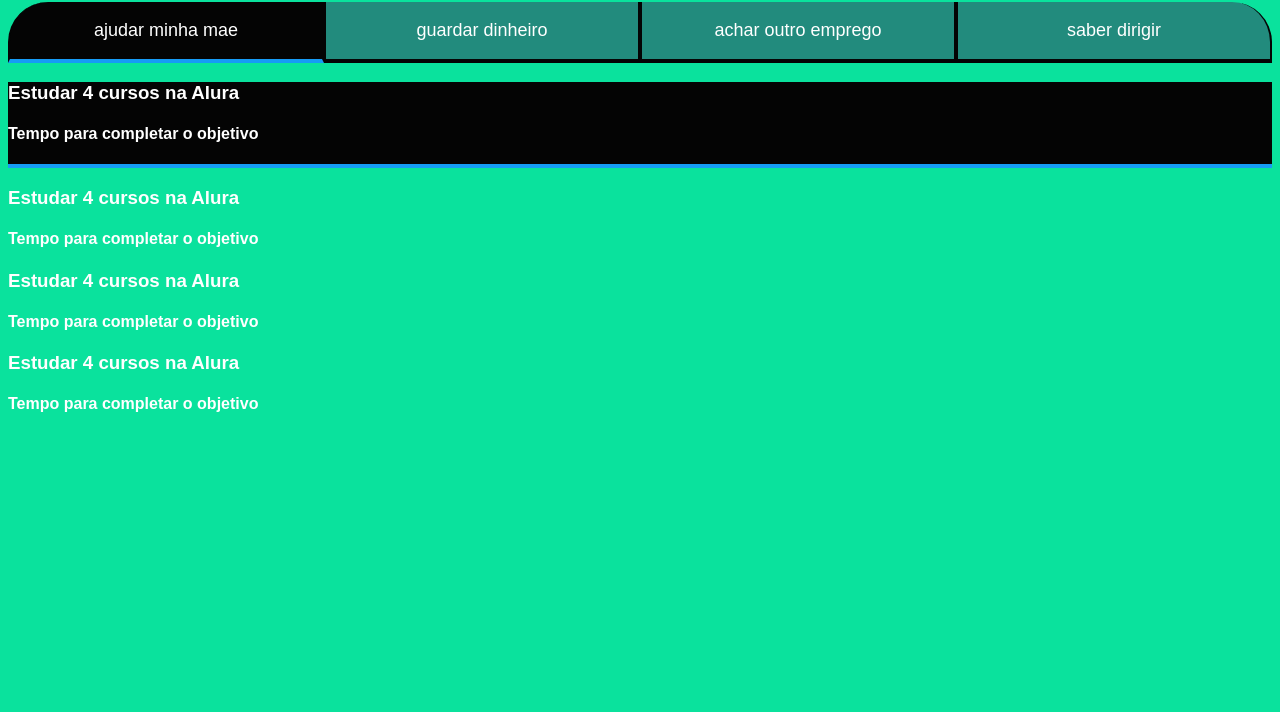
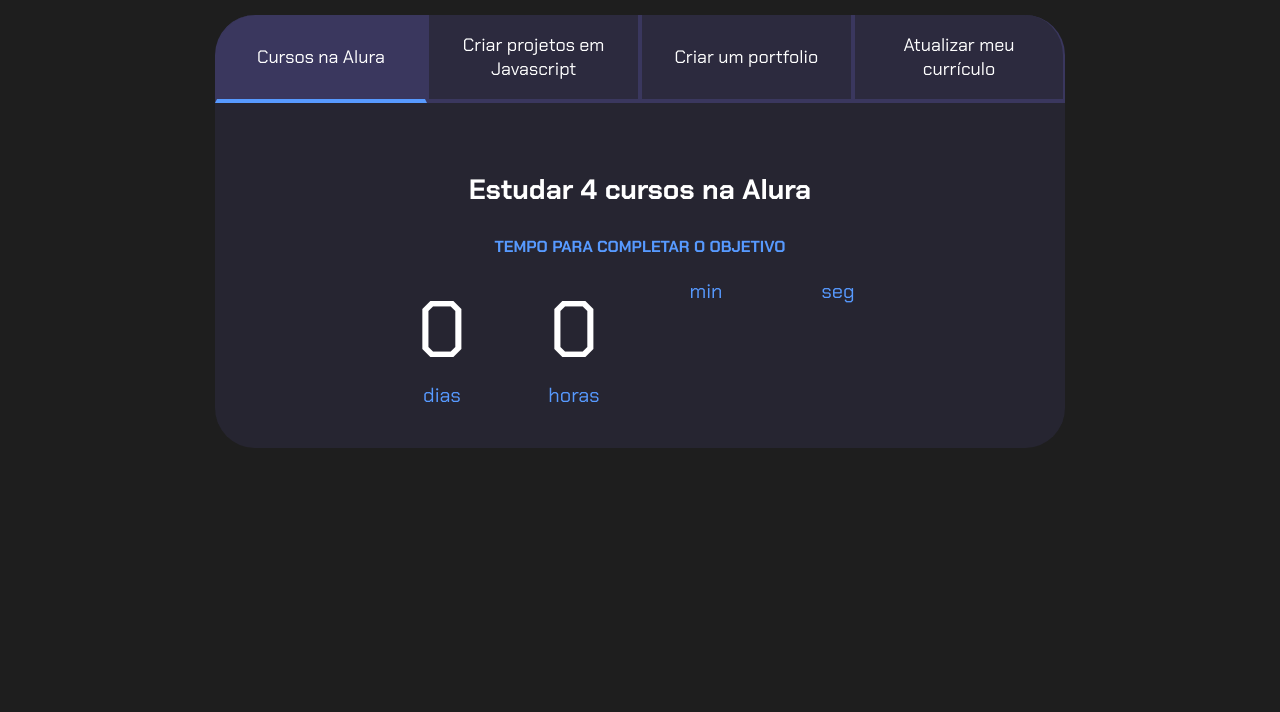
Before and after one commit to kaofreitas/agenda2025, a plain HTML site: page index.html in a window 1280 px wide. Shown: the part 88-800 px from the top of the page. Drawn offline with Linux system fonts and the light colour scheme.

Commit message:
Add files via upload

```diff
--- a/index.html
+++ b/index.html
@@ -1,44 +1,116 @@
 <!DOCTYPE html>
 <html lang="pt-br">
+
 <head>
     <meta charset="UTF-8">
-    <meta name="viewport" content="width=device-width, initial-scale=1.0">
-    <title>Document</title>
+    <meta name="viewport" content="width=device-width, initial scale=1.0">
+    <title>Meus objetivos do ano</title>
     <link rel="stylesheet" href="style.css">
 </head>
 
 <body>
     <section class="conteudo-principal">
-    <h2 class="titulo-principal">meus objetivos<span>_</span></h2>
+        <h2 class="titulo-principal">Meus objetivos do ano<span>_</span></h2>
         <div class="conteudo">
             <div class="botoes">
-            <button class="botao ativo">ajudar minha  mae</button>
-            <button class="botao">guardar dinheiro</button>
-            <button class="botao">achar outro emprego</button>
-            <button class="botao">saber dirigir</button>
+                <button class="botao ativo">Cursos na Alura</button>
+                <button class="botao">Criar projetos em Javascript</button>
+                <button class="botao">Criar um portfolio</button>
+                <button class="botao">Atualizar meu currículo</button>
             </div>
-
             <div class="abas-textos">
-            <div class="abas-conteudo ativo">
+                <div class="aba-conteudo ativo">
                     <h3 class="aba-conteudo-titulo-principal">Estudar 4 cursos na Alura</h3>
                     <h4 class="aba-conteudo-titulo-secundario">Tempo para completar o objetivo</h4>
+                    <div class="contador">
+                        <div class="contador-digito">
+                            <p class="contador-digito-numero" id="dias0"></p>
+                            <p class="contador-digito-texto">dias</p>
                         </div>
-            <div class="abas-conteudo">
-                <h3 class="aba-conteudo-titulo-principal">Estudar 4 cursos na Alura</h3>
+                        <div class="contador-digito">
+                            <p class="contador-digito-numero" id="horas0"></p>
+                            <p class="contador-digito-texto">horas</p>
+                        </div>
+                        <div class="contador-digito">
+                            <p class="contador-digito-numero" id="min0"></p>
+                            <p class="contador-digito-texto">min</p>
+                        </div>
+                        <div class="contador-digito">
+                            <p class="contador-digito-numero" id="seg0"></p>
+                            <p class="contador-digito-texto">seg</p>
+                        </div>
+                    </div>
+                </div>
+                <div class="aba-conteudo">
+                    <h3 class="aba-conteudo-titulo-principal">Criar 5 projetos em Javascript</h3>
                     <h4 class="aba-conteudo-titulo-secundario">Tempo para completar o objetivo</h4>
+                    <div class="contador">
+                        <div class="contador-digito">
+                            <p class="contador-digito-numero" id="dias1"></p>
+                            <p class="contador-digito-texto">dias</p>
                         </div>
-            <div class="abas-conteudo">
-                <h3 class="aba-conteudo-titulo-principal">Estudar 4 cursos na Alura</h3>
+                        <div class="contador-digito">
+                            <p class="contador-digito-numero" id="horas1"></p>
+                            <p class="contador-digito-texto">horas</p>
+                        </div>
+                        <div class="contador-digito">
+                            <p class="contador-digito-numero" id="min1"></p>
+                            <p class="contador-digito-texto">min</p>
+                        </div>
+                        <div class="contador-digito">
+                            <p class="contador-digito-numero" id="seg1"></p>
+                            <p class="contador-digito-texto">seg</p>
+                        </div>
+                    </div>
+                </div>
+                <div class="aba-conteudo">
+                    <h3 class="aba-conteudo-titulo-principal">Criar um portfolio com os meus 3 melhores projetos</h3>
                     <h4 class="aba-conteudo-titulo-secundario">Tempo para completar o objetivo</h4>
+                    <div class="contador">
+                        <div class="contador-digito">
+                            <p class="contador-digito-numero" id="dias2"></p>
+                            <p class="contador-digito-texto">dias</p>
                         </div>
-            <div class="abas-conteudo">
-                <h3 class="aba-conteudo-titulo-principal">Estudar 4 cursos na Alura</h3>
+                        <div class="contador-digito">
+                            <p class="contador-digito-numero" id="horas2"></p>
+                            <p class="contador-digito-texto">horas</p>
+                        </div>
+                        <div class="contador-digito">
+                            <p class="contador-digito-numero" id="min2"></p>
+                            <p class="contador-digito-texto">min</p>
+                        </div>
+                        <div class="contador-digito">
+                            <p class="contador-digito-numero" id="seg2"></p>
+                            <p class="contador-digito-texto">seg</p>
+                        </div>
+                    </div>
+                </div>
+                <div class="aba-conteudo">
+                    <h3 class="aba-conteudo-titulo-principal">Atualizar meu curriculo com os certificados da Alura</h3>
                     <h4 class="aba-conteudo-titulo-secundario">Tempo para completar o objetivo</h4>
+                    <div class="contador">
+                        <div class="contador-digito">
+                            <p class="contador-digito-numero" id="dias3"></p>
+                            <p class="contador-digito-texto">dias</p>
                         </div>
-
+                        <div class="contador-digito">
+                            <p class="contador-digito-numero" id="horas3"></p>
+                            <p class="contador-digito-texto">horas</p>
+                        </div>
+                        <div class="contador-digito">
+                            <p class="contador-digito-numero" id="min3"></p>
+                            <p class="contador-digito-texto">min</p>
+                        </div>
+                        <div class="contador-digito">
+                            <p class="contador-digito-numero" id="seg3"></p>
+                            <p class="contador-digito-texto">seg</p>
+                        </div>
+                    </div>
+                </div>
+            </div>
         </div>
     </section>
+    <script src="main.js"></script>
+</body>
 
-
-</body>
 </html>
--- a/main.js
+++ b/main.js
@@ -18,7 +18,6 @@
 const tempoObjetivo2 = new Date("2025-12-05T00:00:00");
 const tempoObjetivo3 = new Date("2025-11-08T00:00:00");
 const tempoObjetivo4 = new Date("2025-02-01T00:00:00");
-
 
 const tempos = [tempoObjetivo1, tempoObjetivo2, tempoObjetivo3,tempoObjetivo4];
 
@@ -43,10 +42,17 @@
 }
 
 function atualizaCronometro(){
-
     for (let i=0; i < contadores.length; i++){
         document.getElementById("dias"+i).textContent = calculaTempo(tempos[i])[0];
         document.getElementById("horas"+i).textContent = calculaTempo(tempos[i])[1];
         document.getElementById("minutos"+i).textContent = calculaTempo(tempos[i])[2];
+        document.getElementById("segundos"+i).textContent = calculaTempo(tempos[i])[3];
     }
 }
+
+function comecaCronometro() {
+    atualizaCronometro();
+    setInterval(atualizaCronometro, 1000);
+}
+
+comecaCronometro();
--- a/style.css
+++ b/style.css
@@ -1,27 +1,29 @@
+@import url('https://fonts.googleapis.com/css2?family=Chakra+Petch:wght@400;700&display=swap');
+
+:root {
+    --cor-de-fundo: #1E1E1E;
+    --verde: #579aff;
+    --branco: #FFFFFF;
+    --botao-ativo: #3A375E;
+    --botao-inativo: rgba(58, 55, 94, 0.5);
+    --texto-fundo: rgba(58, 55, 94, 0.3);
+}
+
+body {
+    background-color: var(--cor-de-fundo);
+    color: var(--branco);
+    font-family: 'Chakra Petch', sans-serif;
+}
 
 
-:root{
-    --cor-de-fundo: #0ae29d;
-    --verde: #169cf5;
-    --branco: #FFFFff;
-    --botao-ativo: #040404;
-    --botao-inativo: rgba(58,55,94,0.5);
-    --texto-fundo: rgba(58,55,94,0.3);
-}
-
-body{
-    background-color:  var(--cor-de-fundo);
-    color: var(--branco);
-    font-family: 'Chakra Peat', sans-serif;
-}
-
-.conteudo.principal{
-
+.conteudo-principal {
     display: flex;
     flex-direction: column;
     justify-content: center;
     align-items: center;
     max-width: 1200px;
+    width: 100%;
+    margin: 0 auto;
 }
 
 .titulo-principal {
@@ -33,6 +35,7 @@
 .titulo-principal span {
     color: var(--verde);
 }
+
 
 .botao {
     font-family: 'Chakra Petch', sans-serif;
@@ -58,9 +61,59 @@
     display: block;
 }
 
-.ativo{
+.botao.ativo {
     background-color: var(--botao-ativo);
     border-bottom: 4px solid var(--verde);
+}
+
+.abas-textos {
+    background-color: var(--texto-fundo);
+    padding: 40px;
+    border-radius: 0 0 40px 40px;
+}
+
+.aba-conteudo.ativo {
+    display: block;
+}
+
+.aba-conteudo {
+    display: none;
+}
+
+.aba-conteudo-titulo-principal {
+    font-size: 28px;
+    text-align: center;
+}
+
+.aba-conteudo-titulo-secundario {
+    text-align: center;
+    color: var(--verde);
+    text-transform: uppercase;
+}
+
+.contador {
+    display: flex;
+    justify-content: center;
+    flex-wrap: wrap;
+}
+
+.contador-digito {
+    padding: 0 16px;
+    text-align: center;
+    min-width: 100px;
+}
+
+.contador-digito-numero {
+    font-size: 80px;
+    margin: 0;
+
+}
+
+.contador-digito-texto {
+    color: var(--verde);
+    font-size: 20px;
+    margin: 0;
+
 }
 
 @media screen and (min-width: 768px) {
```
Lines whose indentation alone changed are shown as unchanged.
